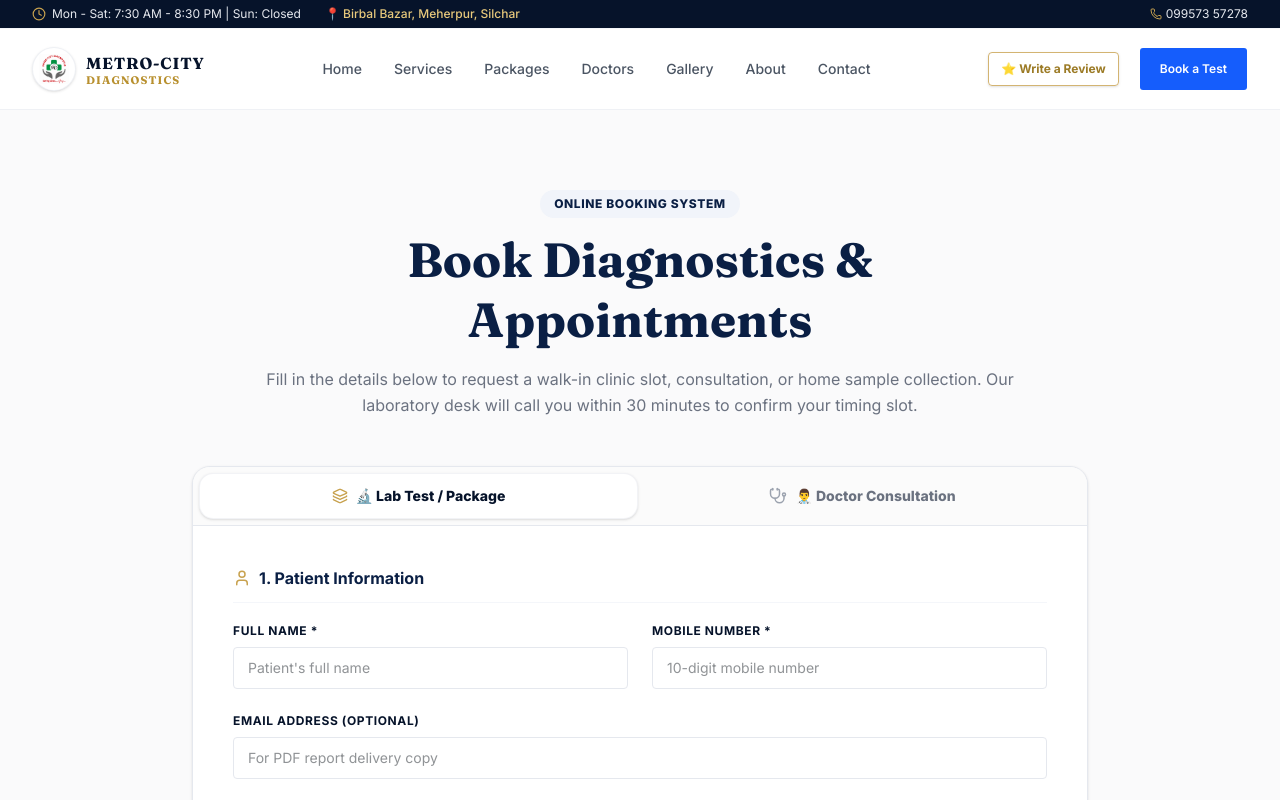
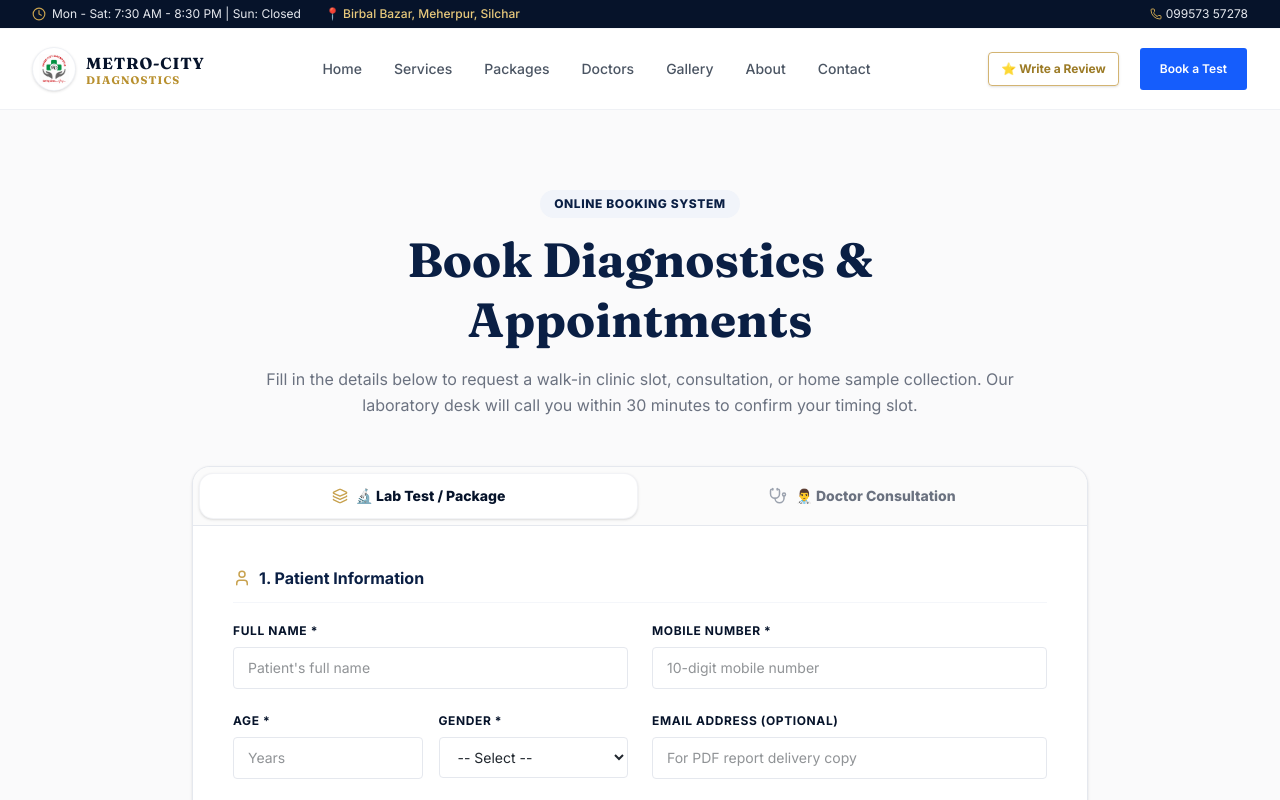
Before and after one commit to Habib7442/metro-city-diagnostics, a Next.js app: page /book in a window 1280 px wide. Shown: the top 800 px of the page. Built offline with nearby package versions, Linux system fonts and the light colour scheme.

Commit message:
feat: add age and gender inputs to booking form, receipt, and logs

```diff
--- a/app/api/log-booking/route.ts
+++ b/app/api/log-booking/route.ts
@@ -15,6 +15,8 @@
 
   if (typeof payload.type !== 'string' || !['Lab Test / Package', 'Doctor Consultation'].includes(payload.type)) return false;
   if (typeof payload.name !== 'string' || payload.name.trim() === '') return false;
+  if (typeof payload.age !== 'string' || payload.age.trim() === '') return false;
+  if (typeof payload.gender !== 'string' || !['Male', 'Female', 'Other'].includes(payload.gender)) return false;
   if (typeof payload.phone !== 'string' || payload.phone.trim().length < 10) return false;
   if (payload.email && typeof payload.email !== 'string') return false;
   if (typeof payload.details !== 'string' || payload.details.trim() === '') return false;
--- a/components/BookingForm.tsx
+++ b/components/BookingForm.tsx
@@ -18,6 +18,8 @@
 
 type BookingFormData = {
   name: string;
+  age: string;
+  gender: string;
   phone: string;
   email: string;
   testSlug: string;
@@ -131,6 +133,8 @@
 
   const [formState, setFormState] = useState<BookingFormData>({
     name: '',
+    age: '',
+    gender: '',
     phone: '',
     email: '',
     testSlug: '',
@@ -201,6 +205,19 @@
     const newErrors: Record<string, string> = {};
 
     if (!formState.name.trim()) newErrors.name = 'Patient name is required';
+
+    if (!formState.age.trim()) {
+      newErrors.age = 'Age is required';
+    } else {
+      const parsedAge = parseInt(formState.age);
+      if (isNaN(parsedAge) || parsedAge <= 0 || parsedAge > 120) {
+        newErrors.age = 'Enter a valid age (1-120)';
+      }
+    }
+
+    if (!formState.gender) {
+      newErrors.gender = 'Gender selection is required';
+    }
 
     if (!formState.phone.trim()) {
       newErrors.phone = 'Mobile number is required';
@@ -325,6 +342,8 @@
 
 PATIENT DETAILS:
 - Name: ${formState.name}
+- Age: ${formState.age} years
+- Gender: ${formState.gender}
 - Mobile: ${formState.phone}
 - Email: ${formState.email || 'N/A'}
 
@@ -350,6 +369,8 @@
 
 PATIENT DETAILS:
 - Name: ${formState.name}
+- Age: ${formState.age} years
+- Gender: ${formState.gender}
 - Mobile: ${formState.phone}
 - Email: ${formState.email || 'N/A'}
 
@@ -585,8 +606,9 @@
       doc.setFont('helvetica', 'normal');
       doc.setFontSize(10);
       doc.text(`Name: ${patientName}`, 15, 64);
-      doc.text(`Mobile: ${patientPhone}`, 15, 71);
-      doc.text(`Email: ${patientEmail}`, 15, 78);
+      doc.text(`Age / Gender: ${formState.age} yrs / ${formState.gender}`, 15, 71);
+      doc.text(`Mobile: ${patientPhone}`, 15, 78);
+      doc.text(`Email: ${patientEmail}`, 15, 85);
 
       // Booking Summary Section
       doc.setTextColor(navy[0], navy[1], navy[2]);
@@ -692,6 +714,8 @@
     const bookingDetails = {
       type: activeTab === 'lab' ? 'Lab Test / Package' : 'Doctor Consultation',
       name: formState.name,
+      age: formState.age,
+      gender: formState.gender,
       phone: formState.phone,
       email: formState.email || 'N/A',
       details: activeTab === 'lab'
@@ -829,6 +853,10 @@
                 <span className="font-extrabold text-navy-950">{formState.name}</span>
               </div>
               <div className="flex justify-between text-xs border-b border-neutral-200/40 pb-2">
+                <span className="text-neutral-400 font-medium">Age / Gender:</span>
+                <span className="font-extrabold text-navy-950">{formState.age} yrs / {formState.gender}</span>
+              </div>
+              <div className="flex justify-between text-xs border-b border-neutral-200/40 pb-2">
                 <span className="text-neutral-400 font-medium">Mobile Number:</span>
                 <span className="font-extrabold text-navy-950">{formState.phone}</span>
               </div>
@@ -940,6 +968,8 @@
                   setPaymentError(null);
                   setFormState({
                     name: '',
+                    age: '',
+                    gender: '',
                     phone: '',
                     email: '',
                     testSlug: '',
@@ -999,7 +1029,46 @@
                   {errors.phone && <span className="text-[11px] text-red-500 mt-1 block">{errors.phone}</span>}
                 </div>
 
-                <div className="md:col-span-2">
+                <div className="grid grid-cols-2 gap-4">
+                  <div>
+                    <label htmlFor="age" className="block text-xs font-bold text-navy-950 uppercase tracking-wider mb-2">
+                      Age *
+                    </label>
+                    <input
+                      type="number"
+                      id="age"
+                      name="age"
+                      value={formState.age}
+                      onChange={handleChange}
+                      placeholder="Years"
+                      min="1"
+                      max="120"
+                      className="w-full rounded border border-neutral-200 px-3.5 py-2.5 text-sm focus:outline-none focus:ring-2 focus:ring-gold-500 focus:border-transparent bg-white transition-all"
+                    />
+                    {errors.age && <span className="text-[11px] text-red-500 mt-1 block">{errors.age}</span>}
+                  </div>
+
+                  <div>
+                    <label htmlFor="gender" className="block text-xs font-bold text-navy-950 uppercase tracking-wider mb-2">
+                      Gender *
+                    </label>
+                    <select
+                      id="gender"
+                      name="gender"
+                      value={formState.gender}
+                      onChange={handleChange}
+                      className="w-full rounded border border-neutral-200 px-3.5 py-2.5 text-sm focus:outline-none focus:ring-2 focus:ring-gold-500 focus:border-transparent bg-white transition-all"
+                    >
+                      <option value="">-- Select --</option>
+                      <option value="Male">Male</option>
+                      <option value="Female">Female</option>
+                      <option value="Other">Other</option>
+                    </select>
+                    {errors.gender && <span className="text-[11px] text-red-500 mt-1 block">{errors.gender}</span>}
+                  </div>
+                </div>
+
+                <div>
                   <label htmlFor="email" className="block text-xs font-bold text-navy-950 uppercase tracking-wider mb-2">
                     Email Address (Optional)
                   </label>
```
Also changed, not shown: context/progress-tracker.md (+1 -0 lines).
